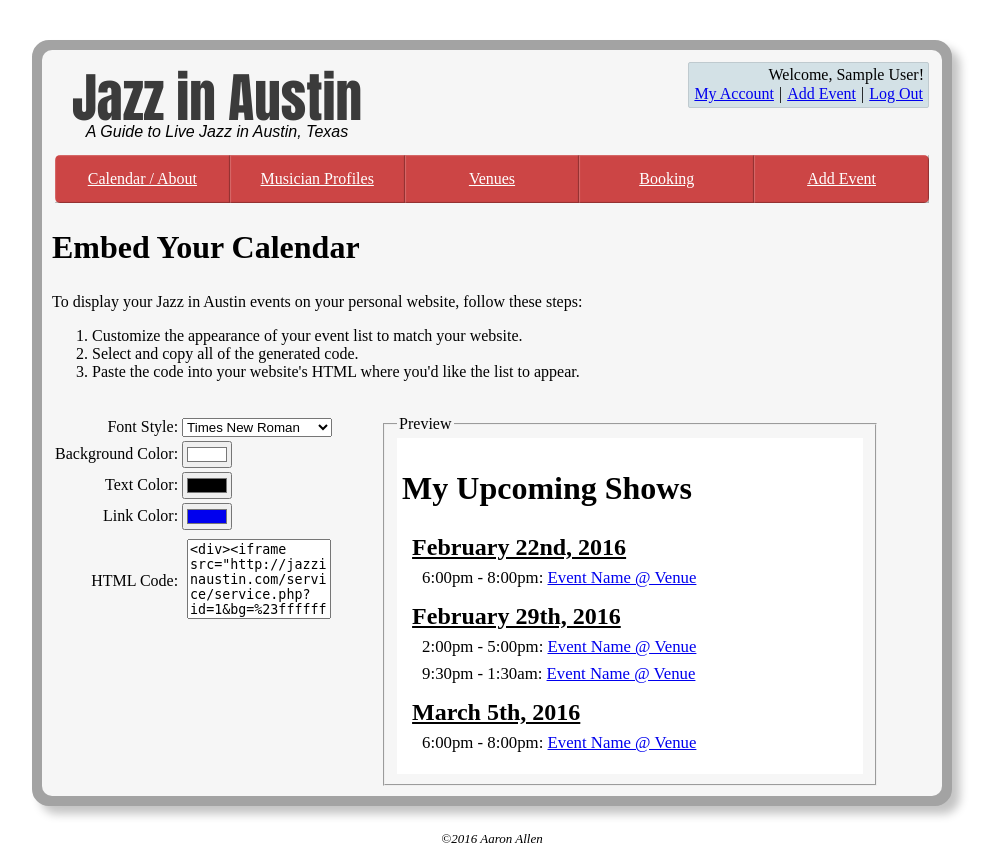
After one commit to aaronallen8455/jia, a PHP site: page /jia/service in a window 1280 px wide. The commit adds this page. Shown: the whole page, without its empty margins (148-1143 px from the left). Run offline with PHP 8.4, Linux system fonts and the light colour scheme; the visitor is signed in with stand-in values (Sample User, id 1).

Commit message:
added service

```diff
--- a/css/styles.css
+++ b/css/styles.css
@@ -390,6 +390,14 @@ textarea {
     line-height: 20px;
     margin-left: 10px;
 }
+#serviceUITable {
+    display: inline-block;
+    vertical-align: top;
+}
+#serviceUIPreview {
+    display: inline-block;
+    min-width: 53%;
+}
 
 /*for mobile*/
 @media all and (max-width: 850px) and  (min-width: 631px) {
@@ -444,12 +452,16 @@ textarea {
     #calendarDiv {
         display: none;
     }
+    span > #calendarDiv { /* allow calendar input on mobile */
+        display: block;
+        left: inherit !important;
+    }
     .eventDivWrapper {
         width: 100%;
     }
-    .calendarInput {
+    /*.calendarInput {
         display: none;
-    }
+    }*/
     .memberDiv {
         border: 1px solid lightgrey;
     }
--- /dev/null
+++ b/js/service.js
@@ -0,0 +1,34 @@
+window.addEventListener('load', function() {
+    //UI elements
+    var bg = document.getElementById('bg');
+    var color = document.getElementById('color');
+    var link = document.getElementById('link');
+    var font = document.getElementById('font');
+    [bg, color, link, font].forEach(function(x){x.onchange = updateStyle;});
+    var serviceCode = document.getElementById('serviceCode');
+    var userId = document.getElementById('uid').value;
+    //The preview DIV
+    var previewDiv = document.getElementById('preview');
+    //a function to change all style settings
+    function updateStyle() {
+        previewDiv.style.backgroundColor = bg.value;
+        previewDiv.style.color = color.value;
+        previewDiv.style.fontFamily = font.value;
+        var links = previewDiv.getElementsByClassName('previewLink');
+        for (var i=0; i<links.length; i++) {
+            links[i].style.color = link.value;
+            links[i].style.textDecoration = 'underline';
+        }
+        //out put the code
+        var code = '<div><iframe src="http://jazzinaustin.com/service/service.php?id=';
+        code += userId;
+        code += '&bg=' + encodeURIComponent(bg.value);
+        code += '&color=' + encodeURIComponent(color.value);
+        code += '&link=' + encodeURIComponent(link.value);
+        code += '&font=' + encodeURIComponent(font.value);
+        code += '</iframe></div>';
+        serviceCode.value = code;
+    }
+    updateStyle();
+
+});
--- /dev/null
+++ b/service.php
@@ -0,0 +1,12 @@
+<?php
+require './includes/config.inc.php';
+$pageTitle = 'Embed Calendar';
+include './includes/header.html';
+//check that user is logged in and has a profile
+if (isset($_SESSION['id']) && isset($_SESSION['hasProfile'])) {
+    include './views/service.html';
+}else{
+    echo '<div class="centeredDiv"><h2>Access Denied</h2></div>';
+}
+include './includes/footer.html';
+?>
--- /dev/null
+++ b/views/service.html
@@ -0,0 +1,113 @@
+<h2>Embed Your Calendar</h2>
+
+To display your Jazz in Austin events on your personal website, follow these steps:
+<ol>
+    <li>Customize the appearance of your event list to match your website.</li>
+    <li>Select and copy all of the generated code.</li>
+    <li>Paste the code into your website's HTML where you'd like the list to appear.</li>
+</ol>
+<br />
+<table id="serviceUITable">
+    <tr>
+        <td align="right">Font Style: </td>
+        <td>
+            <select id="font">
+                <optgroup label="Serif">
+                <option value="Georgia, serif">Georgia</option>
+                <option value='"Palatino Linotype", "Book Antiqua", Palatino, serif'>Palatino</option>
+                <option value='"Times New Roman", Times, serif' selected>Times New Roman</option>
+                </optgroup>
+                <optgroup label="Sans-Serif">
+                <option value='Arial, Helvetica, sans-serif'>Arial</option>
+                <option value='"Arial Black", Gadget, sans-serif'>Arial Black</option>
+                <option value='"Comic Sans MS", cursive, sans-serif'>Comic Sans</option>
+                <option value='Impact, Charcoal, sans-serif'>Impact</option>
+                <option value='"Lucida Sans Unicode", "Lucida Grande", sans-serif'>Lucida</option>
+                <option value='Tahoma, Geneva, sans-serif'>Tahoma</option>
+                    <option value='"Trebuchet MS", Helvetica, sans-serif'>Trebuchet</option>
+                    <option value='Verdana, Geneva, sans-serif'>Veranda</option>
+                </optgroup>
+                <optgroup label="Monospace">
+                    <option value='"Courier New", Courier, monospace'>Courier New</option>
+                    <option value='"Lucida Console", Monaco, monospace'>Lucida Console</option>
+                </optgroup>
+            </select>
+        </td>
+    </tr>
+    <tr>
+        <td align="right">Background Color: </td>
+        <td><input type="color" id="bg" value="#FFFFFF"/></td>
+    </tr>
+    <tr>
+        <td align="right">Text Color: </td>
+        <td><input type="color" id="color" value="#000000"/></td>
+    </tr>
+    <tr>
+        <td align="right">Link Color: </td>
+        <td><input type="color" id="link" value="#0000EE"/></td>
+    </tr>
+    <tr>
+        <td align="right">HTML Code: </td>
+        <td>
+            <textarea id="serviceCode" spellcheck="false"></textarea>
+        </td>
+    </tr>
+</table>
+<fieldset id="serviceUIPreview">
+    <legend>Preview</legend>
+    <style type="text/css">
+        h2 {
+            font-size: 2em;
+        }
+        ul {
+            list-style-type: none;
+            padding-left: 10px;
+        }
+        li.date {
+            font-weight: bold;
+            font-size: 1.5em;
+        }
+        li.event {
+            font-weight: 500;
+            margin-top: 7px;
+            font-size: .7em;
+        }
+        li.date:not(:last-child) {
+            margin-bottom: 15px;
+        }
+        #preview {
+            padding: 5px;
+        }
+    </style>
+    <div id="preview">
+        <h2>My Upcoming Shows</h2>
+        <ul>
+            <li class="date"><u><?php echo date('F jS, Y'); ?></u>
+                <ul>
+                    <li class="event">
+                        6:00pm - 8:00pm: <span class="previewLink">Event Name @ Venue</span>
+                    </li>
+                </ul>
+            </li>
+            <li class="date"><u><?php echo date('F jS, Y', strtotime('+1 week')); ?></u>
+                <ul>
+                    <li class="event">
+                        2:00pm - 5:00pm: <span class="previewLink">Event Name @ Venue</span>
+                    </li>
+                    <li class="event">
+                        9:30pm - 1:30am: <span class="previewLink">Event Name @ Venue</span>
+                    </li>
+                </ul>
+            </li>
+            <li class="date"><u><?php echo date('F jS, Y', strtotime('+12 day')); ?></u>
+                <ul>
+                    <li class="event">
+                        6:00pm - 8:00pm: <span class="previewLink">Event Name @ Venue</span>
+                    </li>
+                </ul>
+            </li>
+        </ul>
+    </div>
+</fieldset>
+<input type="hidden" value="<?php echo $_SESSION['id']; ?>" id="uid">
+<script type="application/javascript" src="./js/service.js"></script>
```
Also changed, not shown: jia.sql (+10 -0 lines), service/service.php (added, +130 -0 lines).
